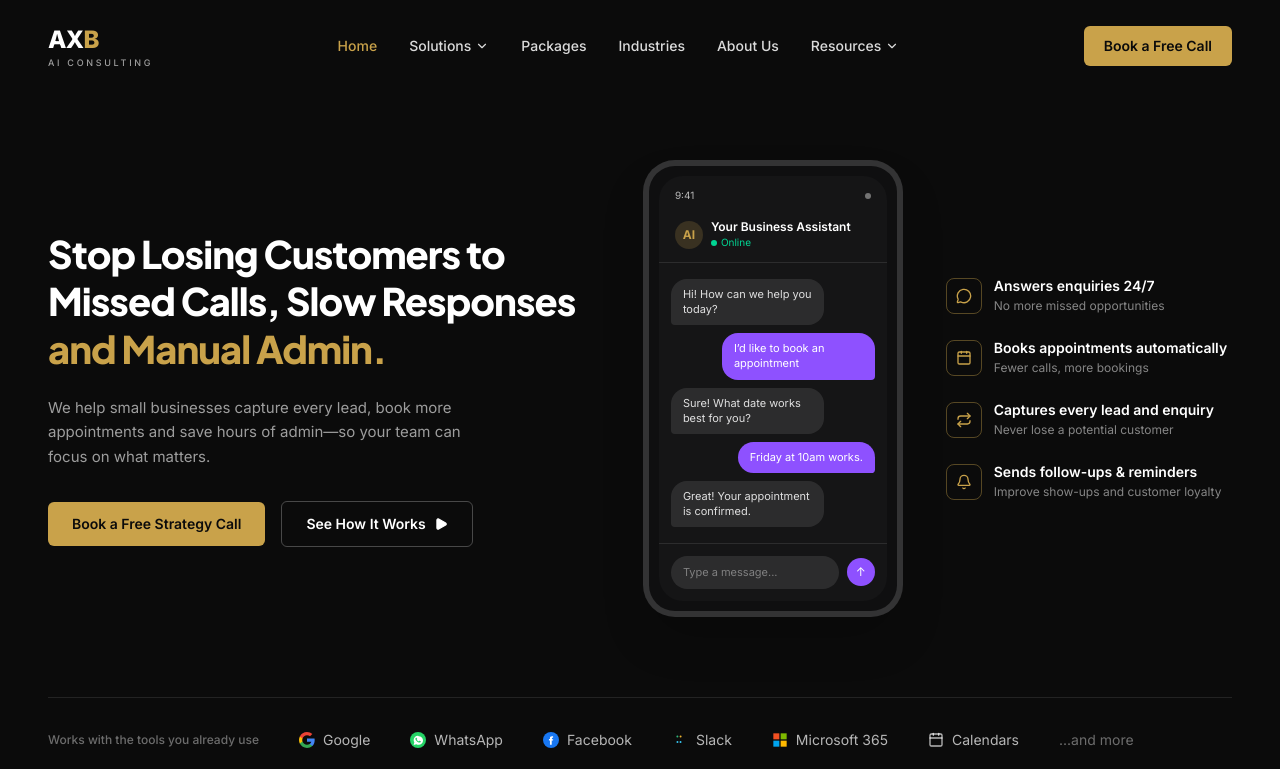
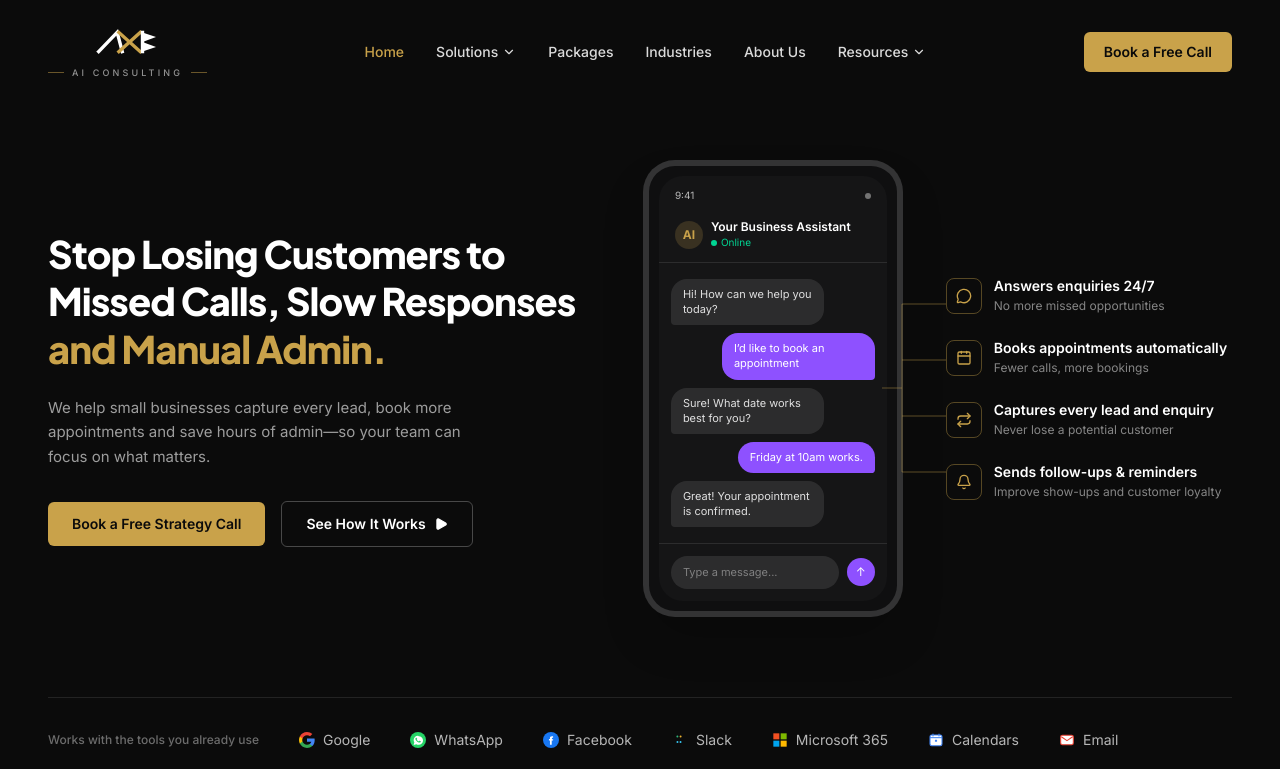
Before and after one commit to bonganishube/axb, a Next.js app: page / in a window 1280 px wide. Shown: the top 769 px of the page. Built offline with nearby package versions, Linux system fonts and the light colour scheme.

Commit message:
Refine design

```diff
--- a/src/components/Footer.tsx
+++ b/src/components/Footer.tsx
@@ -5,6 +5,7 @@ import {
   LinkedInIcon,
   YoutubeIcon,
 } from "./icons/BrandIcons";
+import Logo from "./Logo";
 
 const QUICK_LINKS = ["Home", "Solutions", "Packages", "Industries", "About Us"];
 const RESOURCES = ["Blog", "Case Studies", "Guides", "FAQs", "Contact"];
@@ -20,9 +21,7 @@ export default function Footer() {
     <footer className="bg-ink text-white/70">
       <div className="container-px py-16 grid gap-12 sm:grid-cols-2 lg:grid-cols-[1.4fr_0.8fr_0.8fr_1fr_0.8fr]">
         <div>
-          <span className="text-2xl font-extrabold tracking-tight text-white">
-            AX<span className="text-gold">B</span>
-          </span>
+          <Logo />
           <p className="mt-4 max-w-xs text-sm leading-relaxed text-white/50">
             We help small businesses capture more customers, save time and
             grow with intelligent automation.
--- a/src/components/Header.tsx
+++ b/src/components/Header.tsx
@@ -2,6 +2,7 @@
 
 import { useState } from "react";
 import { ChevronDown, Menu, X } from "lucide-react";
+import Logo from "./Logo";
 
 const NAV_LINKS = [
   { label: "Home", href: "#", hasDropdown: false },
@@ -18,13 +19,8 @@ export default function Header() {
   return (
     <header className="absolute top-0 inset-x-0 z-30">
       <div className="container-px flex items-center justify-between py-6">
-        <a href="#" className="flex flex-col leading-none shrink-0">
-          <span className="text-2xl font-extrabold tracking-tight text-white">
-            AX<span className="text-gold">B</span>
-          </span>
-          <span className="text-[9px] tracking-[0.3em] text-white/60 font-medium mt-0.5">
-            AI CONSULTING
-          </span>
+        <a href="#" className="shrink-0">
+          <Logo />
         </a>
 
         <nav className="hidden lg:flex items-center gap-8">
--- a/src/components/Hero.tsx
+++ b/src/components/Hero.tsx
@@ -5,6 +5,8 @@ import {
   SlackIcon,
   WhatsAppIcon,
   FacebookIcon,
+  CalendarIcon,
+  EmailIcon,
 } from "./icons/BrandIcons";
 
 const FEATURES = [
@@ -36,7 +38,8 @@ const TOOLS = [
   { icon: FacebookIcon, label: "Facebook" },
   { icon: SlackIcon, label: "Slack" },
   { icon: Microsoft365Icon, label: "Microsoft 365" },
-  { icon: Calendar, label: "Calendars" },
+  { icon: CalendarIcon, label: "Calendars" },
+  { icon: EmailIcon, label: "Email" },
 ];
 
 export default function Hero() {
@@ -81,7 +84,30 @@ export default function Hero() {
           </div>
 
           {/* Feature bullets */}
-          <div className="flex flex-col gap-6">
+          <div className="relative flex flex-col gap-6">
+            {/* connector lines from the phone */}
+            <svg
+              className="pointer-events-none absolute right-full top-0 hidden h-full w-16 lg:block"
+              viewBox="0 0 64 300"
+              preserveAspectRatio="none"
+              aria-hidden="true"
+            >
+              <g
+                fill="none"
+                stroke="#c9a24a"
+                strokeOpacity="0.5"
+                strokeWidth="1"
+                vectorEffect="non-scaling-stroke"
+              >
+                <path d="M0 150 H20" />
+                <path d="M20 37.5 V262.5" />
+                <path d="M20 37.5 H64" />
+                <path d="M20 112.5 H64" />
+                <path d="M20 187.5 H64" />
+                <path d="M20 262.5 H64" />
+              </g>
+            </svg>
+
             {FEATURES.map(({ icon: Icon, title, desc }) => (
               <div key={title} className="flex items-start gap-3">
                 <span className="mt-0.5 flex size-9 shrink-0 items-center justify-center rounded-lg border border-gold/40 text-gold">
--- /dev/null
+++ b/src/components/Logo.tsx
@@ -0,0 +1,50 @@
+export function LogoMark({ className }: { className?: string }) {
+  return (
+    <svg viewBox="0 0 620 320" className={className} aria-hidden="true">
+      <path
+        d="M 50 245 L 215 75 L 260 245"
+        fill="none"
+        stroke="#ffffff"
+        strokeWidth="30"
+        strokeLinejoin="miter"
+        strokeLinecap="square"
+      />
+      <path
+        d="M 230 75 L 420 245"
+        fill="none"
+        stroke="#c9a24a"
+        strokeWidth="30"
+        strokeLinecap="square"
+      />
+      <path
+        d="M 420 75 L 230 245"
+        fill="none"
+        stroke="#c9a24a"
+        strokeWidth="30"
+        strokeLinecap="square"
+      />
+      <path
+        d="M 440 75 L 440 245"
+        fill="none"
+        stroke="#ffffff"
+        strokeWidth="30"
+        strokeLinecap="square"
+      />
+      <path d="M 440 75 L 440 160 L 560 115 Z" fill="#ffffff" />
+      <path d="M 440 160 L 440 245 L 560 205 Z" fill="#ffffff" />
+    </svg>
+  );
+}
+
+export default function Logo({ className }: { className?: string }) {
+  return (
+    <div className={`inline-flex flex-col items-center ${className ?? ""}`}>
+      <LogoMark className="h-9 w-auto" />
+      <span className="mt-1.5 flex items-center gap-2 text-[9px] tracking-[0.35em] text-white/55 font-medium">
+        <span className="h-px w-4 bg-gold/50" />
+        AI CONSULTING
+        <span className="h-px w-4 bg-gold/50" />
+      </span>
+    </div>
+  );
+}
--- a/src/components/Process.tsx
+++ b/src/components/Process.tsx
@@ -24,7 +24,8 @@ const STEPS = [
 export default function Process() {
   return (
     <section className="bg-cream py-20 lg:py-24">
-      <div className="container-px">
+      <div className="container-px grid lg:grid-cols-[0.85fr_2.15fr] gap-12 lg:gap-16 items-start">
+        <div>
           <p className="text-xs font-semibold tracking-[0.2em] text-gold-dark">
             OUR PROCESS
           </p>
@@ -33,12 +34,13 @@ export default function Process() {
             <br />
             to a better running business.
           </h2>
+        </div>
 
-        <div className="mt-16 relative grid grid-cols-2 sm:grid-cols-4 gap-y-10 gap-x-6">
-          <div className="hidden sm:block absolute top-4 left-0 right-0 border-t-2 border-dashed border-gold/40 -z-0" />
+        <div className="relative grid grid-cols-2 sm:grid-cols-4 gap-y-10 gap-x-6">
+          <div className="hidden sm:block absolute top-[18px] left-4 right-4 border-t-2 border-dashed border-gold/40" />
           {STEPS.map((step) => (
             <div key={step.number} className="relative flex flex-col gap-4">
-              <span className="relative z-10 flex size-9 items-center justify-center rounded-full bg-gold text-sm font-bold text-ink">
+              <span className="relative z-10 flex size-9 items-center justify-center rounded-full bg-gold text-sm font-bold text-ink ring-4 ring-cream">
                 {step.number}
               </span>
               <div>
--- a/src/components/Testimonial.tsx
+++ b/src/components/Testimonial.tsx
@@ -1,11 +1,11 @@
 import Image from "next/image";
-import { Star } from "lucide-react";
 import {
-  Briefcase,
-  Building2,
+  FileText,
   Home,
+  MoreHorizontal,
   Scale,
-  ShieldAlert,
+  ShieldCheck,
+  Star,
   Stethoscope,
   Users,
   Wrench,
@@ -14,12 +14,12 @@ import {
 const INDUSTRIES = [
   { icon: Stethoscope, label: "Medical Practices" },
   { icon: Scale, label: "Law Firms" },
-  { icon: Briefcase, label: "Accounting Firms" },
+  { icon: FileText, label: "Accounting Firms" },
   { icon: Users, label: "Recruitment Agencies" },
-  { icon: ShieldAlert, label: "Insurance Brokers" },
-  { icon: Building2, label: "Property Agencies" },
+  { icon: ShieldCheck, label: "Insurance Brokers" },
+  { icon: Home, label: "Property Agencies" },
   { icon: Wrench, label: "Home Services" },
-  { icon: Home, label: "...and more" },
+  { icon: MoreHorizontal, label: "...and more" },
 ];
 
 export default function Testimonial() {
@@ -57,7 +57,7 @@ export default function Testimonial() {
           <h2 className="mt-3 text-3xl sm:text-4xl font-extrabold leading-tight tracking-tight text-ink">
             Helping businesses like yours
             <br />
-            <span className="text-gold-dark">win back time and grow.</span>
+            win back <span className="text-gold-dark">time and grow.</span>
           </h2>
 
           <div className="mt-10 grid grid-cols-2 sm:grid-cols-4 gap-x-6 gap-y-8">
--- a/src/components/icons/BrandIcons.tsx
+++ b/src/components/icons/BrandIcons.tsx
@@ -78,6 +78,33 @@ export function Microsoft365Icon({ className }: IconProps) {
   );
 }
 
+export function CalendarIcon({ className }: IconProps) {
+  return (
+    <svg viewBox="0 0 24 24" className={className} aria-hidden="true">
+      <rect x="3" y="4.5" width="18" height="16" rx="2.5" fill="#fff" stroke="#4285F4" strokeWidth="1.6" />
+      <path d="M3 8.5h18" stroke="#4285F4" strokeWidth="1.6" />
+      <path d="M7.5 3v3M16.5 3v3" stroke="#4285F4" strokeWidth="1.6" strokeLinecap="round" />
+      <rect x="10.4" y="11.5" width="3.2" height="3.2" rx="0.6" fill="#4285F4" />
+    </svg>
+  );
+}
+
+export function EmailIcon({ className }: IconProps) {
+  return (
+    <svg viewBox="0 0 24 24" className={className} aria-hidden="true">
+      <rect x="2.5" y="5" width="19" height="14" rx="2.5" fill="#fff" stroke="#EA4335" strokeWidth="1.6" />
+      <path
+        d="M4 7.5l8 5.5 8-5.5"
+        fill="none"
+        stroke="#EA4335"
+        strokeWidth="1.6"
+        strokeLinecap="round"
+        strokeLinejoin="round"
+      />
+    </svg>
+  );
+}
+
 export function LinkedInIcon({ className }: IconProps) {
   return (
     <svg viewBox="0 0 24 24" fill="none" className={className} aria-hidden="true">
```
Lines whose indentation alone changed are shown as unchanged.
